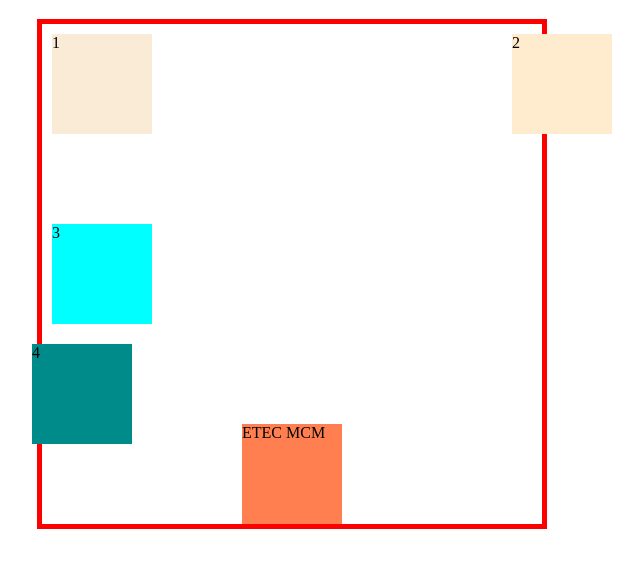
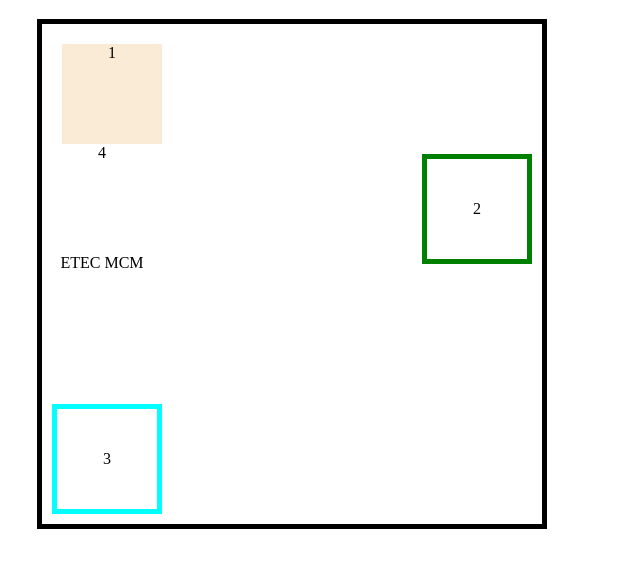
Before and after one commit to evellynfurtad0/Exercicio_position, a plain HTML site: page index.html in a window 1280 px wide. Shown: the part 61-628 px from the top of the page, without its empty margins (348-991 px from the left). Drawn offline with Linux system fonts and the light colour scheme.

Commit message:
Update estilo.css

```diff
--- a/estilo.css
+++ b/estilo.css
@@ -4,13 +4,19 @@
 .box{
         width: 500px;
         height: 500px;
-    border: 5px solid red;
-    margin: 20px auto;
+        border: 5px solid ;
+        margin:  10px auto;
+        position: relative;
         justify-content: center;
+        align-items: center;
+
  }
 .item1, .item2 , .item3 , .item4 , .item5 {
         width: 100px;
         height: 100px;
+        text-align: center;
+        justify-content: center;
+        margin: 10px 10px 10px
     }
 .item1{
         top: 10px;
@@ -19,28 +25,42 @@
         background-color: antiquewhite;
  }
 .item2{
-        bottom: 90px;
-        left: 470px;
-        background-color: blanchedalmond;
-        position: relative
+        border: 5px solid green;
+        position: absolute;
+        right: 0;
+        justify-content: center;
+        align-items: center;
+        display: flex;
+
 }
 .item3{
-    left: 10px;
-    bottom: 0px;
-    /*bottom: 20px;*/
-    background-color: aqua;
-    position: relative
+    border: 5px solid aqua;
+        position: absolute;
+        bottom: 0;
+        left: 0;
+        justify-content: center;
+        align-items: center;
+        display: flex;
+
+
 
  }
-.item4{
-    right: 10px;
-    top: 20px;
-    background-color: darkcyan;
-    position: relative
+.item4}
+      border: 5px solid darkcyan;
+        position: absolute;
+        right: 0;
+        bottom: 0;
+        justify-content: center;
+        align-items: center;
+        display: flex;
 }
 .item5{
-    left: 200px;
+        border: 5px solid ;
+        position: absolute;
         right: 200px;
-    background-color: coral;
-    position:relative
+        bottom: 200px;
+        justify-content: center;
+        align-items: center;
+        display: flex;
+
     }
```
Lines whose indentation alone changed are shown as unchanged.
